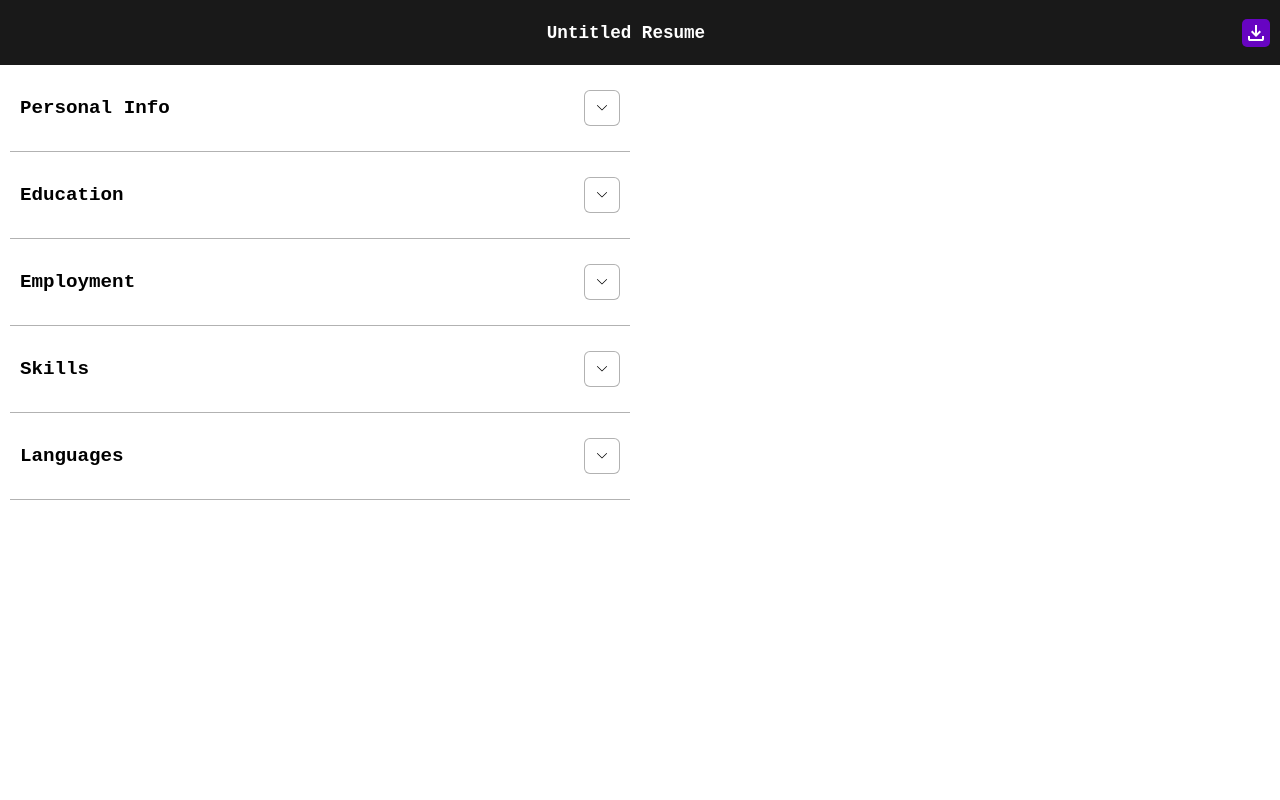
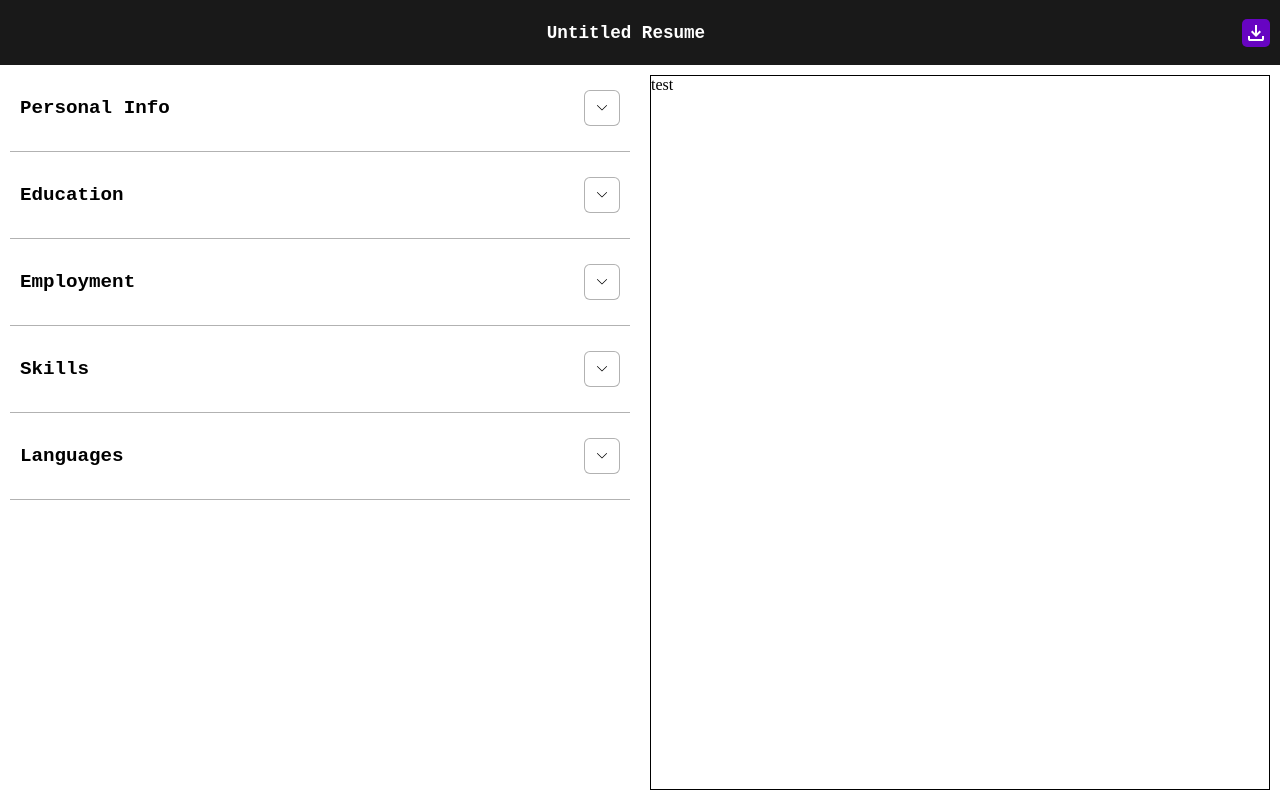
Before and after one commit to LukBlan/cv-application, a React (Vite) app: page / in a window 1280 px wide. Built offline with nearby package versions, Linux system fonts and the light colour scheme.

Commit message:
Add cv-section and fix missing scroll on tab section

```diff
--- a/src/components/App.jsx
+++ b/src/components/App.jsx
@@ -15,7 +15,7 @@ function App() {
       <Form />
       <ImageButton className={buttonClass} onClick={toggleHide} src="/img/preview.svg" alt="" />
       <main>
-        <div>
+        <div className="tab-container">
           <TabSection cvSections={cvSections} />
         </div>
 
--- a/src/components/PreviewSection.jsx
+++ b/src/components/PreviewSection.jsx
@@ -8,6 +8,9 @@ function PreviewSection({ toggleHide }) {
         <p>Preview</p>
         <ImageButton className="download-button" src="/img/download.svg" alt="download resume" />
       </nav>
+      <div className="cv-section">
+        test
+      </div>
     </section>
   );
 }
--- a/src/main.jsx
+++ b/src/main.jsx
@@ -1,5 +1,5 @@
 import ReactDOM from 'react-dom/client';
-import { App } from './components/App.jsx';
+import { App } from './components/App';
 import './styles.css';
 
 const app = <App />;
--- a/src/styles.css
+++ b/src/styles.css
@@ -31,11 +31,6 @@ button {
 
 main {
   overflow: auto;
-}
-
-.preview-section {
-  background-color: white;
-  display: none;
 }
 
 .hide {
@@ -92,6 +87,18 @@ input::placeholder {
   color: white;
 }
 
+.tab-container {
+  overflow: auto;
+  overflow-x: visible;
+}
+
+.tab-section {
+  padding: 0 10px;
+  max-width: 750px;
+  margin: 0 auto;
+  overflow: auto;
+}
+
 .personal-info-tab-section {
   display: grid;
   gap: 15px;
@@ -121,6 +128,23 @@ input::placeholder {
   flex-direction: column;
 }
 
+.add-image-section {
+  display: grid;
+  grid-template-rows: min-content 1fr;
+  gap: var(--gap-small);
+}
+
+.user-image {
+  background-color: var(--gray-scale-0);
+  height: 100%;
+  min-height: 100px;
+}
+
+.preview-section {
+  background-color: white;
+  display: none;
+}
+
 .preview-navbar {
   font-weight: bold;
   display: flex;
@@ -132,23 +156,9 @@ input::placeholder {
   align-items: center;
 }
 
-.tab-section {
-  padding: 0 10px;
-  max-width: 750px;
-  margin: 0 auto;
-  overflow: auto;
-}
-
-.add-image-section {
-  display: grid;
-  grid-template-rows: min-content 1fr;
-  gap: var(--gap-small);
-}
-
-.user-image {
-  background-color: var(--gray-scale-0);
-  height: 100%;
-  min-height: 100px;
+.cv-section {
+  border: 1px solid black;
+  margin: 10px;
 }
 
 /* Buttons */
@@ -188,7 +198,8 @@ input::placeholder {
 
 @media (max-width: 1024px) {
   .show-preview-button.hide ~ main > .preview-section {
-    display: block;
+    display: grid;
+    grid-template-rows: min-content 1fr;
     position: absolute;
     animation: showFromLeft 0.5s forwards;
     top: 0;
@@ -206,7 +217,7 @@ input::placeholder {
 
 @media (min-width: 1024px) {
   .preview-section {
-    display: block;
+    display: grid;
   }
 
   .preview-navbar {
```
